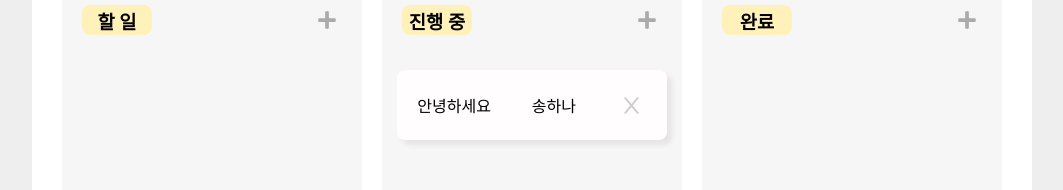
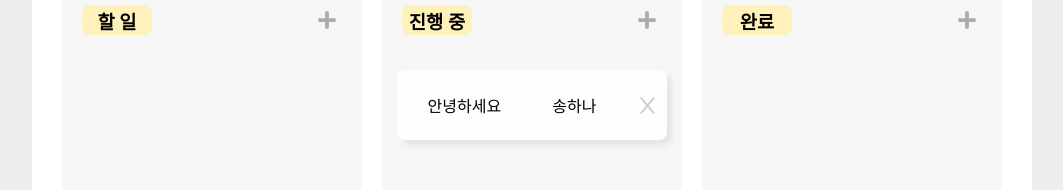
Before and after one commit to ShinjungOh/wanted-pre-onboarding-issue-tracking, a React (Create React App) app: page / in a window 1280 px wide. Shown: the part 135-325 px from the top of the page, without its empty margins (108-1171 px from the left). Built offline with nearby package versions, Linux system fonts and the light colour scheme.

Commit message:
fix: 이슈 취소버튼 클릭 시 상세보기 페이지 열리는 이슈 해결

```diff
--- a/src/ui/components/issueTracking/IssueItem.tsx
+++ b/src/ui/components/issueTracking/IssueItem.tsx
@@ -1,4 +1,4 @@
-import React, { useState } from 'react';
+import React from 'react';
 import styled from 'styled-components';
 import { FaPlus } from 'react-icons/fa';
 import { IssueProps } from '../../../lib/type/IssueProps';
@@ -27,14 +27,15 @@ const IssueItem = ({ issueState, handleOpenCreateModal, handleOpenEditModal, iss
       </Header>
       <IssueContainer>
         {issues.map((issue) => (
-          <Issue
-            key={issue.id}
+          <Issue key={issue.id}>
+            <IssueBox
               onClick={() => {
                 handleOpenEditModal(issue);
               }}
             >
               <div>{issue.title}</div>
               <div>{issue.manager}</div>
+            </IssueBox>
             <CloseBox onClick={() => onDelete(issue)}>
               <AiOutlineClose color="#cdcdcd" />
             </CloseBox>
@@ -107,6 +108,16 @@ const Issue = styled.div`
   border-radius: 8px;
 `;
 
+const IssueBox = styled.div`
+  width: 220px;
+  height: 70px;
+  display: flex;
+  flex-direction: row;
+  justify-content: space-around;
+  align-items: center;
+  cursor: pointer;
+`;
+
 const CloseBox = styled.div`
   width: 30px;
   height: 30px;
--- a/src/ui/pages/IssueTrackingPage.tsx
+++ b/src/ui/pages/IssueTrackingPage.tsx
@@ -103,16 +103,19 @@ const IssueTrackingPage = () => {
   };
 
   const handleIssueDelete = (userInput: IssueProps) => {
+    // eslint-disable-next-line no-restricted-globals
+    const deleteCheck = confirm('정말 삭제하시겠습니까?');
+    console.log(deleteCheck);
+    if (deleteCheck) {
       if (userInput.state === '할 일') {
         setTodoIssues((prev) => prev.filter((issue) => issue.id !== userInput.id));
-      return;
       }
       if (userInput.state === '진행 중') {
         setProgressIssues((prev) => prev.filter((issue) => issue.id !== userInput.id));
-      return;
       }
       if (userInput.state === '완료') {
         setDoneIssues((prev) => prev.filter((issue) => issue.id !== userInput.id));
+      }
     }
   };
 
```
Lines whose indentation alone changed are shown as unchanged.
